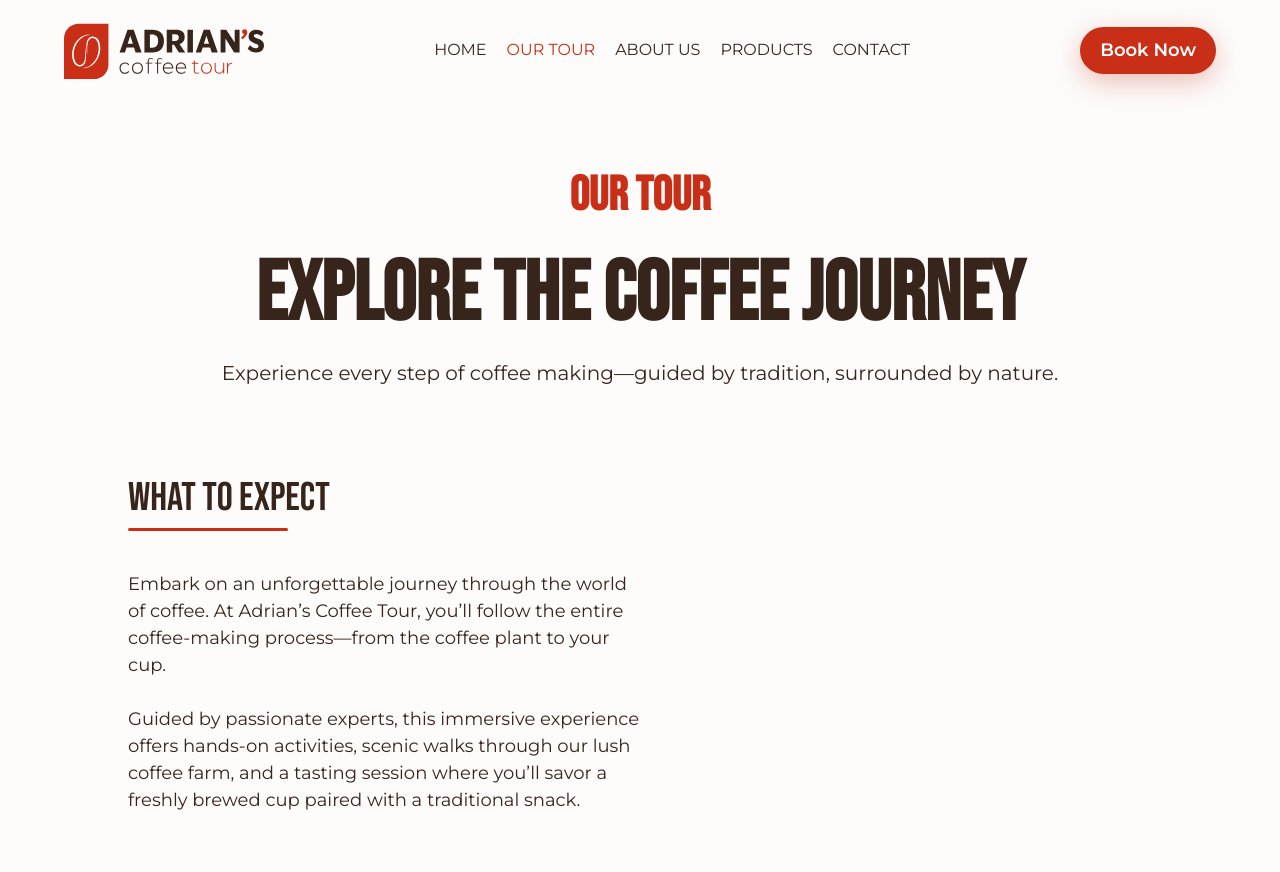
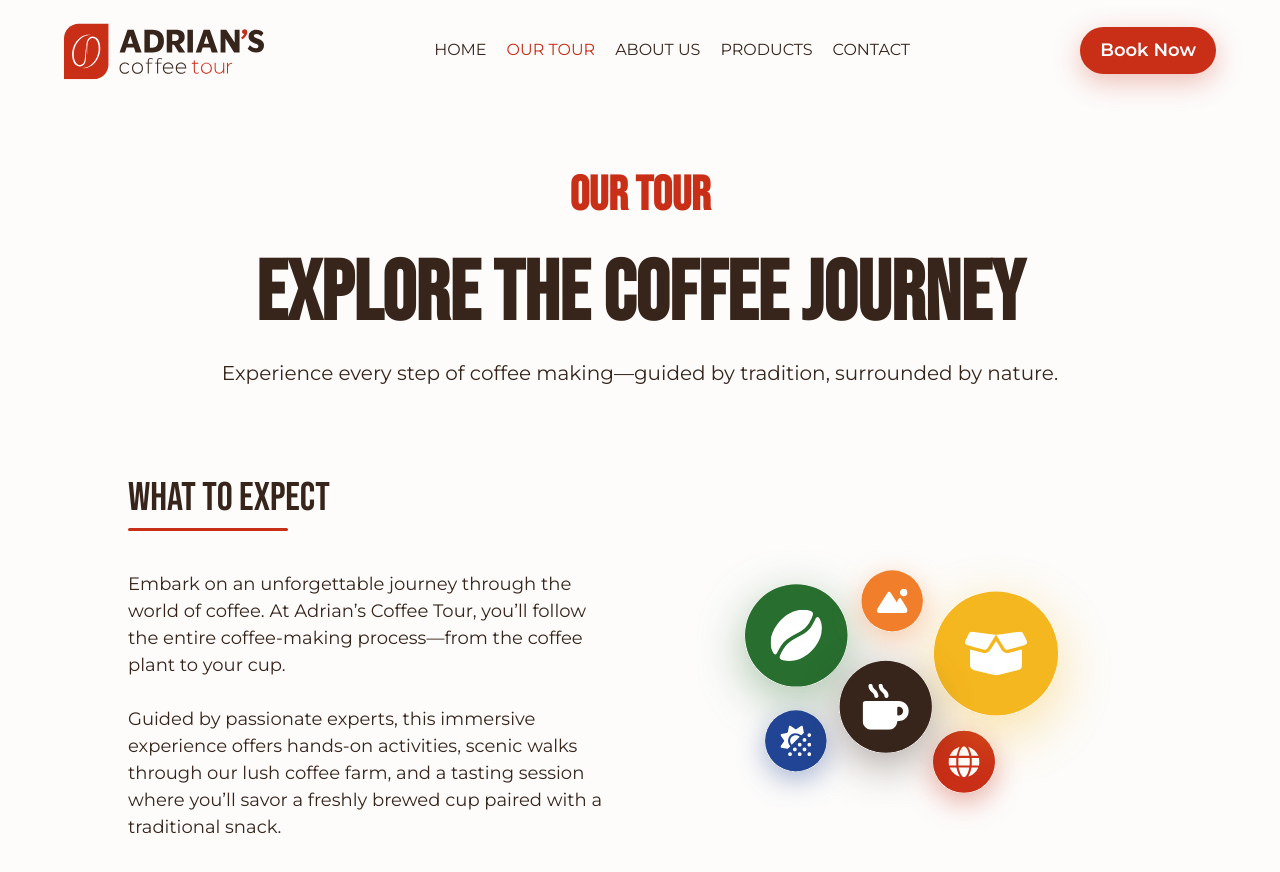
Before and after one commit to corralesjonathan/adrianscoffeetour-frontend, a React (Vite) app: page /tour in a window 1280 px wide. Shown: the top 872 px of the page. Built offline with nearby package versions, Linux system fonts and the light colour scheme.

Commit message:
features icons added

```diff
--- a/src/components/navigation/Book_btn.jsx
+++ b/src/components/navigation/Book_btn.jsx
@@ -1,8 +1,9 @@
 
-export function Book_btn( {text} ) {
+export function Book_btn( {text, onClick} ) {
     return (
         <>
             <button
+                onClick={onClick}
                 className="group cursor-pointer flex gap-[10px] w-fit justify-center items-center px-[20px] py-[10px] font-secondary text-[18px] font-semibold rounded-full bg-adrians-red shadow-adrians-btn-shadow text-white
                 hover:shadow-adrians-btn-shadow-hover hover:scale-105
                 transition-all duration-300 ease-in-out">{text}
--- a/src/components/shared/BookTour.jsx
+++ b/src/components/shared/BookTour.jsx
@@ -225,7 +225,7 @@ export function BookTour() {
       <div
         className="flex w-full justify-center items-center max-sm:col-span-1 max-sm:mt-[20px] max-sm:mb-[20px] max-xl:col-span-2 max-xl:mt-[20px]"
       >
-        <Book_btn text={"Book Now"} />
+        <Book_btn text={"Book Now"} onClick={""} />
       </div>
     </div>
   );
--- a/src/components/shared/PageTitle.jsx
+++ b/src/components/shared/PageTitle.jsx
@@ -1,9 +1,29 @@
 export function PageTitle( {page, title, text} ) {
     return (
         <div className="flex flex-col items-center justify-center w-[80vw] m-auto py-[40px] mt-[120px]">
-            <h3 className="text-[48px] font-bold font-primary text-adrians-red">{page}</h3>
-            <h2 className="text-[84px] font-bold font-primary text-adrians-brown">{title}</h2>
-            <p className="text-[20px] font-regular text-adrians-brown">{text}</p>
+            <h3
+                data-aos="fade-up"
+                data-aos-duration="1000"
+                data-aos-once="true"
+                className="text-[48px] font-bold font-primary text-adrians-red">
+            {page}
+            </h3>
+            <h2
+                data-aos="fade-up"
+                data-aos-duration="1000"
+                data-aos-once="true"
+                data-aos-delay="200"
+                className="text-[84px] font-bold font-primary text-adrians-brown">
+                {title}
+            </h2>
+            <p
+                data-aos="fade-up"
+                data-aos-duration="1000"
+                data-aos-once="true"
+                data-aos-delay="400"
+                className="text-[20px] font-regular text-adrians-brown">
+                {text}
+            </p>
         </div>
     )
 }
--- a/src/components/tour/Info.jsx
+++ b/src/components/tour/Info.jsx
@@ -1,5 +1,6 @@
 import { SectionTitle } from "../shared/SectionTitle";
-
+import { Book_btn } from "../navigation/Book_btn";
+import features from "../../data/features";
 export function Info() {
   return (
     <div
@@ -18,10 +19,7 @@ export function Info() {
                            max-md:w-full
                        "
       >
-                       <SectionTitle
-                           text="What to Expect"
-                           position={"items-start"}
-                       />
+        <SectionTitle text="What to Expect" position={"items-start"} />
         <p
           className="text-[18px] font-regular text-adrians-brown"
           data-aos="fade-up"
@@ -29,16 +27,46 @@ export function Info() {
           data-aos-duration="1000"
           data-aos-delay="400"
         >
-                           Embark on an unforgettable journey through the world of coffee. At Adrian’s Coffee Tour, you’ll follow the entire coffee-making process—from the coffee plant to your cup.
+          Embark on an unforgettable journey through the world of coffee. At
+          Adrian’s Coffee Tour, you’ll follow the entire coffee-making
+          process—from the coffee plant to your cup.
           <br /> <br />
-                           Guided by passionate experts, this immersive experience offers hands-on activities, scenic walks through our lush coffee farm, and a tasting session where you’ll savor a freshly brewed cup paired with a traditional snack.
+          Guided by passionate experts, this immersive experience offers
+          hands-on activities, scenic walks through our lush coffee farm, and a
+          tasting session where you’ll savor a freshly brewed cup paired with a
+          traditional snack.
         </p>
+        <div
+          data-aos="fade-up"
+          data-aos-once="true"
+          data-aos-duration="1000"
+          data-aos-delay="600"
+        >
+          <Book_btn text="Book Now" onClick={""} />
+        </div>
       </div>
 
       {/* Features */}
-                   <div>
-
+      <div className="w-[50%] flex items-center justify-center">
+        <div className="flex relative justify-center items-center w-[300px] h-[300px]">
+            {features.map((feature, index) => (
+            <img
+                key={feature.id}
+                src={feature.icon}
+                alt={feature.alt}
+                className={`
+                    object-contain transition-transform
+                    ${index === 0 ? "w-[120px] absolute top-[160px] right-8" : ""}
+                    ${index === 1 ? "w-[200px] absolute top-0 left-[-60px]" : ""}
+                    ${index === 2 ? "w-[120px] absolute top-[140px] left-[-20px]" : ""}
+                    ${index === 3 ? "w-[240px] absolute top-0 right-[-60px]" : ""}
+                    ${index === 4 ? "w-[120px] absolute top-[0px] right-26" : ""}
+                    ${index === 5 ? "w-[180px] absolute top-[80px] left-10" : ""}
+                `}
+            />
+            ))}
         </div>
       </div>
-    )
+    </div>
+  );
 }
```
Lines whose indentation alone changed are shown as unchanged.
